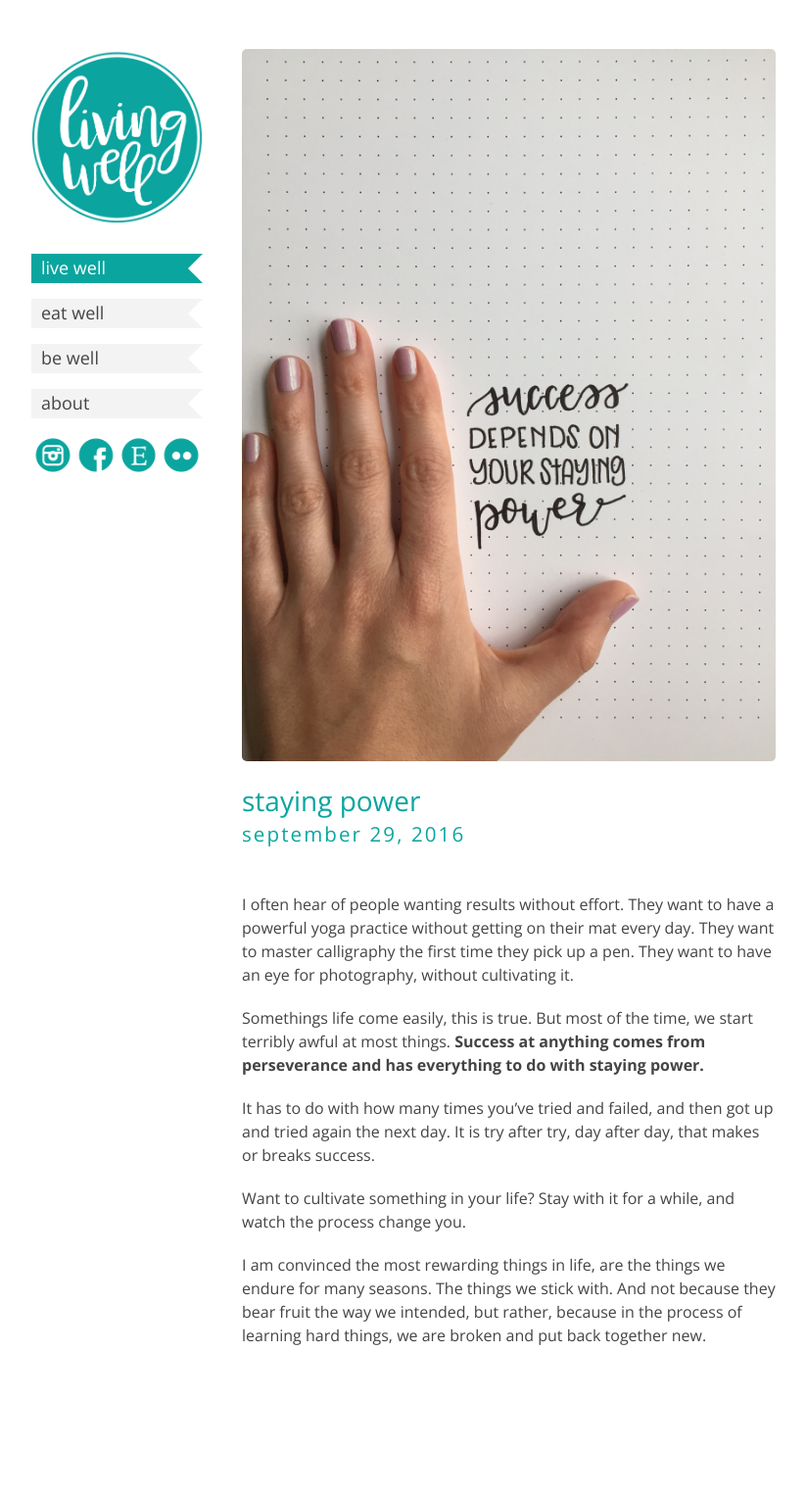
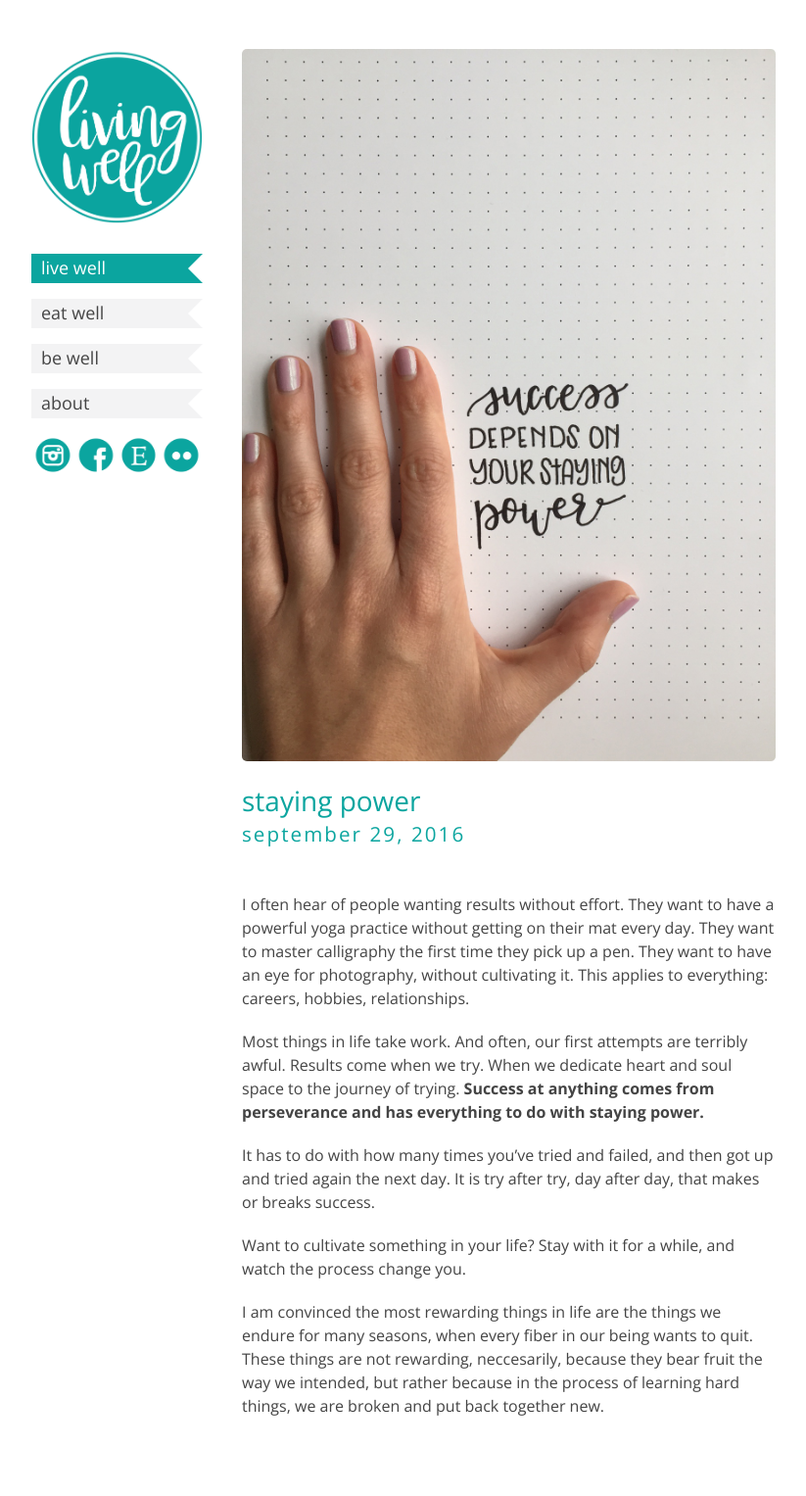
Before and after one commit to dreger/thelivingwell.co, a Jekyll site: the page built from _posts/live/2016-09-29-staying-power.md, in a window 1280 px wide. Shown: the whole page at 98% size, without its empty margins (228-1051 px from the left). Built offline with Jekyll 4.4.1, drawn with Linux system fonts in a browser that asks for light colours; before the commit the page ends 1455 px from its top, so only the background shows below that.

Commit message:
Update 2016-09-29-staying-power.md

```diff
--- a/_posts/live/2016-09-29-staying-power.md
+++ b/_posts/live/2016-09-29-staying-power.md
@@ -5,13 +5,12 @@ category: live
 published: true
 ---
 
-I often hear of people wanting results without effort. They want to have a powerful yoga practice without getting on their mat every day. They want to master calligraphy the first time they pick up a pen. They want to have an eye for photography, without cultivating it.
+I often hear of people wanting results without effort. They want to have a powerful yoga practice without getting on their mat every day. They want to master calligraphy the first time they pick up a pen. They want to have an eye for photography, without cultivating it. This applies to everything: careers, hobbies, relationships.
 
-Somethings life come easily, this is true. But most of the time, we start terribly awful at most things.
-**Success at anything comes from perseverance and has everything to do with staying power.**
+Most things in life take work. And often, our first attempts are terribly awful. Results come when we try. When we dedicate heart and soul space to the journey of trying. **Success at anything comes from perseverance and has everything to do with staying power.**
 
 It has to do with how many times you've tried and failed, and then got up and tried again the next day. It is try after try, day after day, that makes or breaks success.
 
 Want to cultivate something in your life? Stay with it for a while, and watch the process change you.
 
-I am convinced the most rewarding things in life, are the things we endure for many seasons. The things we stick with. And not because they bear fruit the way we intended, but rather, because in the process of learning hard things, we are broken and put back together new.
+I am convinced the most rewarding things in life are the things we endure for many seasons, when every fiber in our being wants to quit. These things are not rewarding, neccesarily, because they bear fruit the way we intended, but rather because in the process of learning hard things, we are broken and put back together new.
```
